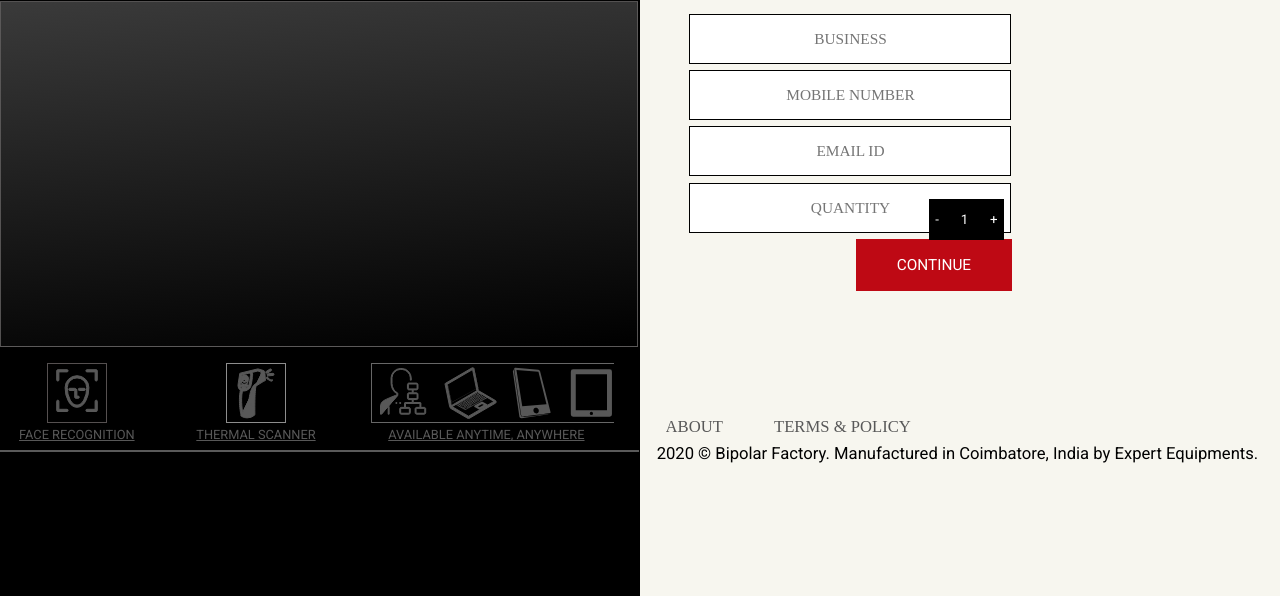
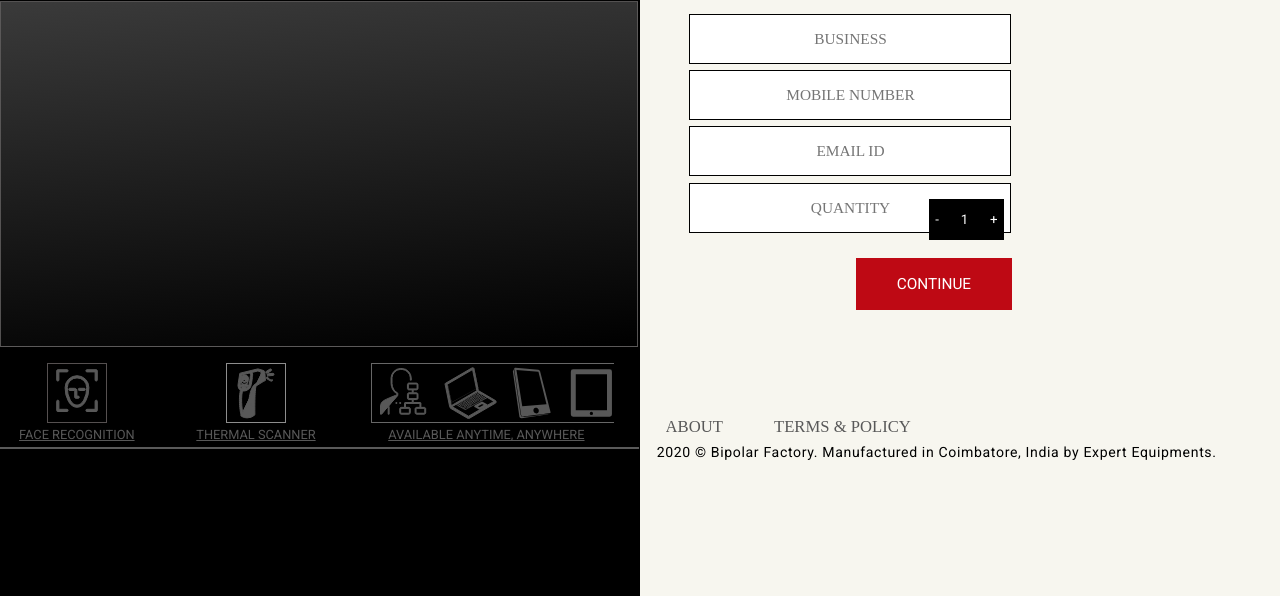
Before and after one commit to divyabharathimk29/paar-final, a plain HTML site: page index-1.html in a window 1280 px wide. Shown: the part 204-800 px from the top of the page. Drawn offline with nearby package versions, Linux system fonts and the light colour scheme; a web font is replaced by a local one.

Commit message:
added some changes

```diff
--- a/css/style.css
+++ b/css/style.css
@@ -39,6 +39,7 @@ html,body{
     color: #F7F6EF;
     text-decoration: none;
     padding: 1vw 1vw 1vw 3vw;
+    cursor: pointer;
 }
 .nav .nav-header .nav-links .nav-login {
     float: right;
@@ -158,6 +159,7 @@ span{
     margin-top: 1vw;
     font-size: 1.2vw;
     font-family: 'Roboto', sans-serif;
+    cursor: pointer;
 }
 
 /*---------- Form section-2 ----------*/
@@ -211,10 +213,11 @@ span{
     background: #BE0914;
     border: none;
     color: #ffffff;
-    margin-top: .5vw;
+    margin-top: 2vw;
     margin-left: 13vw;
     font-size: 1.2vw;
     font-family: 'Roboto', sans-serif;
+    cursor: pointer;
 }
 
 /* -- quantity box -- */
@@ -308,10 +311,11 @@ span{
     background: #BE0914;
     border: none;
     color: #ffffff;
-    margin-top: .5vw;
+    margin-top: 2vw;
     margin-left: 13vw;
     font-size: 1.2vw;
     font-family: 'Roboto', sans-serif;
+    cursor: pointer;
 }
 
 /*---------- Icon section ----------*/
@@ -369,10 +373,12 @@ span{
 	font-size: 1.3vw;
 	font-family: 'Maitree', serif;
 	color: #585858;
+	cursor: pointer;
 }
 .section-icon .foot-para{
-	font-size: 1.3vw;
+	font-size: 1.1vw;
 	font-family: 'Roboto', sans-serif;
 	margin: 0;
+	letter-spacing: .05vw;
 	padding-left: 1.3vw;
 }
```
